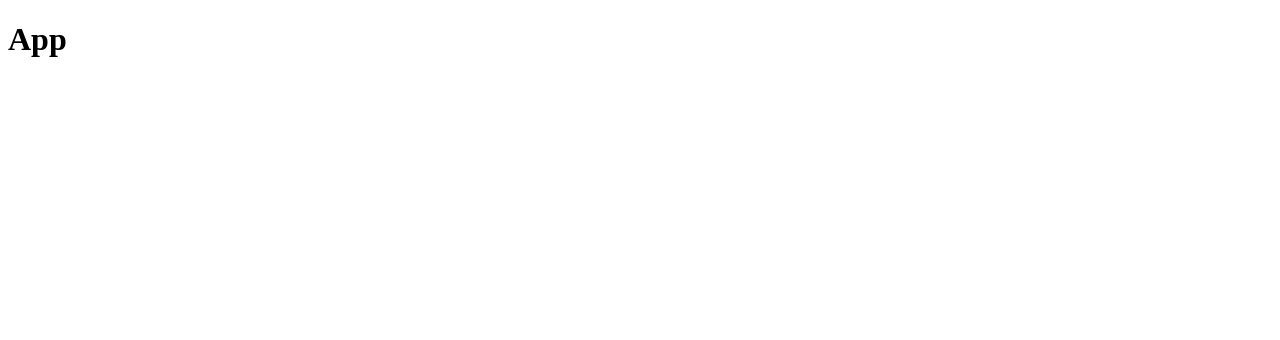
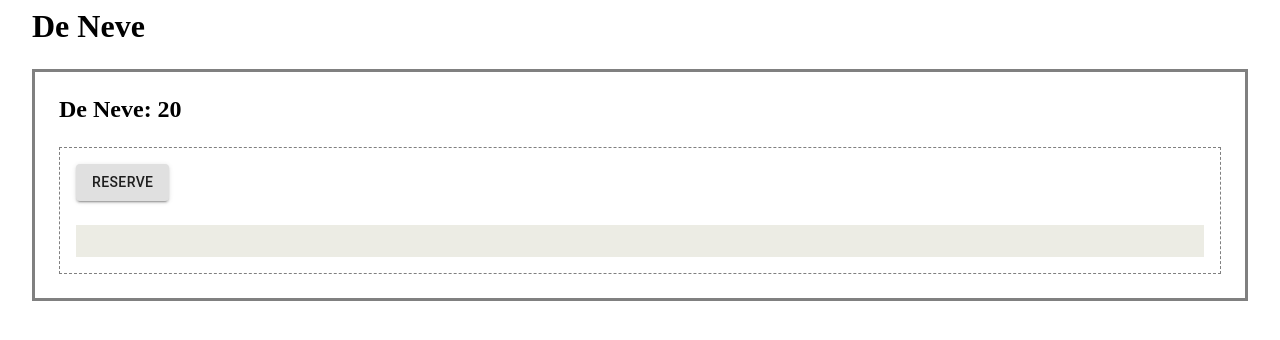
Before and after one commit to will570/cart-reservation, a React (Create React App) app in the folder frontend/client/: page /reservation in a window 1280 px wide. Shown: the top 340 px of the page. Built offline with nearby package versions, Linux system fonts and the light colour scheme.

Commit message:
Configure material-ui wrapping and react-router-dom

```diff
--- a/frontend/client/package.json
+++ b/frontend/client/package.json
@@ -3,11 +3,14 @@
   "version": "0.1.0",
   "private": true,
   "dependencies": {
+    "@material-ui/core": "^4.12.4",
+    "@mui/material": "^5.10.12",
     "@testing-library/jest-dom": "^5.16.5",
     "@testing-library/react": "^13.4.0",
     "@testing-library/user-event": "^13.5.0",
     "react": "^18.2.0",
     "react-dom": "^18.2.0",
+    "react-router-dom": "^6.4.3",
     "react-scripts": "5.0.1",
     "web-vitals": "^2.1.4"
   },
--- a/frontend/client/src/App.js
+++ b/frontend/client/src/App.js
@@ -1,16 +1,18 @@
 import React from 'react';
+import {BrowserRouter as Router, Routes, Route} from "react-router-dom"
+import ReservationPage from './pages/ReservationPage';
 
-const App = () => {
+function App() {
     return (
-        <div>
-            <h1>
-                App
-            </h1>
+        <div className="App">
+            <Router>
+                <Routes>
+                <Route path="/reservation" element={<ReservationPage />} />
+
+                </Routes>
+            </Router>
         </div>
     );
 }
 
 export default App;
-
-//react-router-dom browserRouter, useNavigate
-//material-ui
--- a/frontend/client/src/pages/reservationPage.js
+++ b/frontend/client/src/pages/reservationPage.js
@@ -56,10 +56,8 @@ function ReservationPage() {
                         alignItems: "flex-start",
                     }}
                     >
-
                     </Box>
                 </Box>
-
             </Box>
         </div>
     );
```
Also changed, not shown: frontend/client/src/components/building.js (added). Lines whose indentation alone changed are shown as unchanged.
